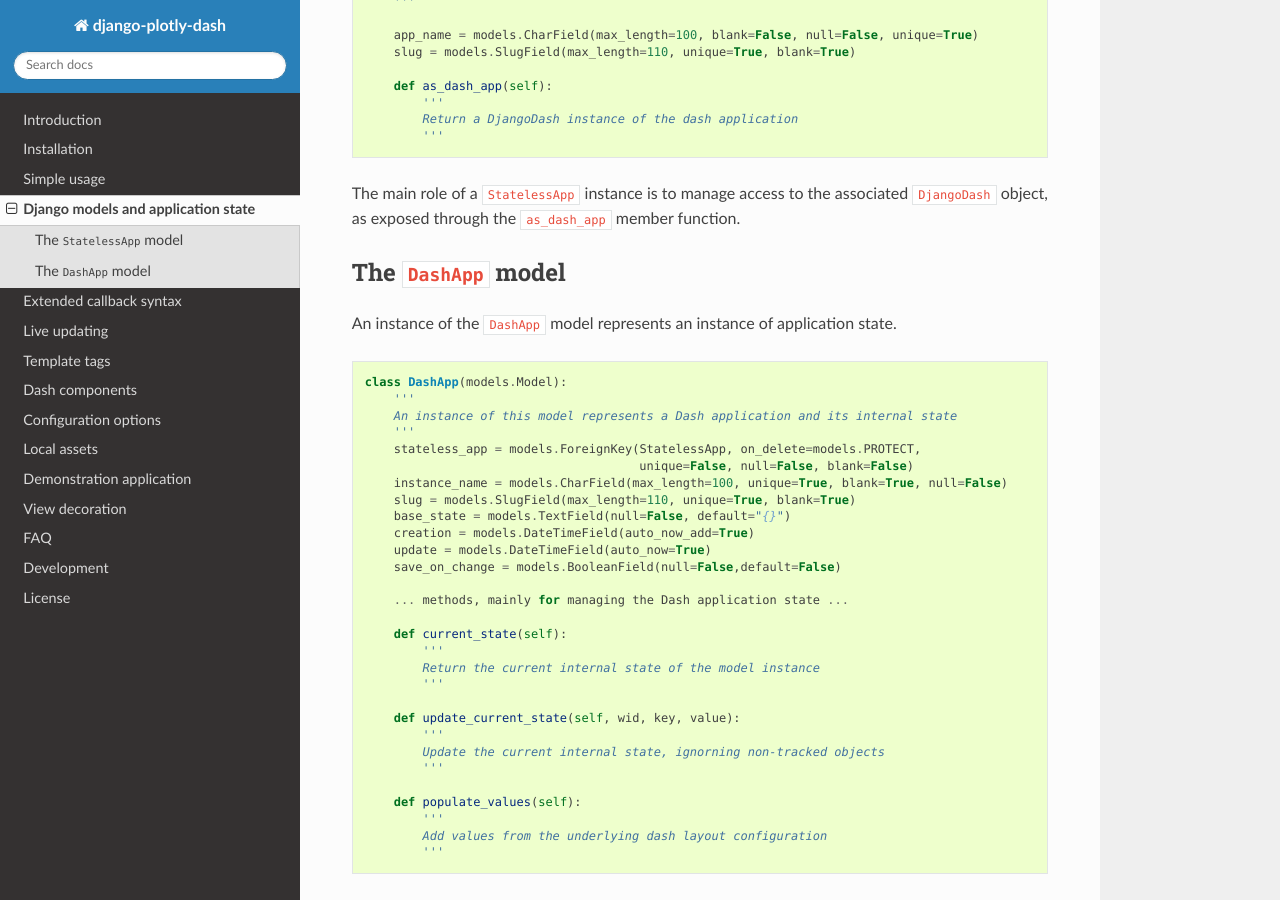
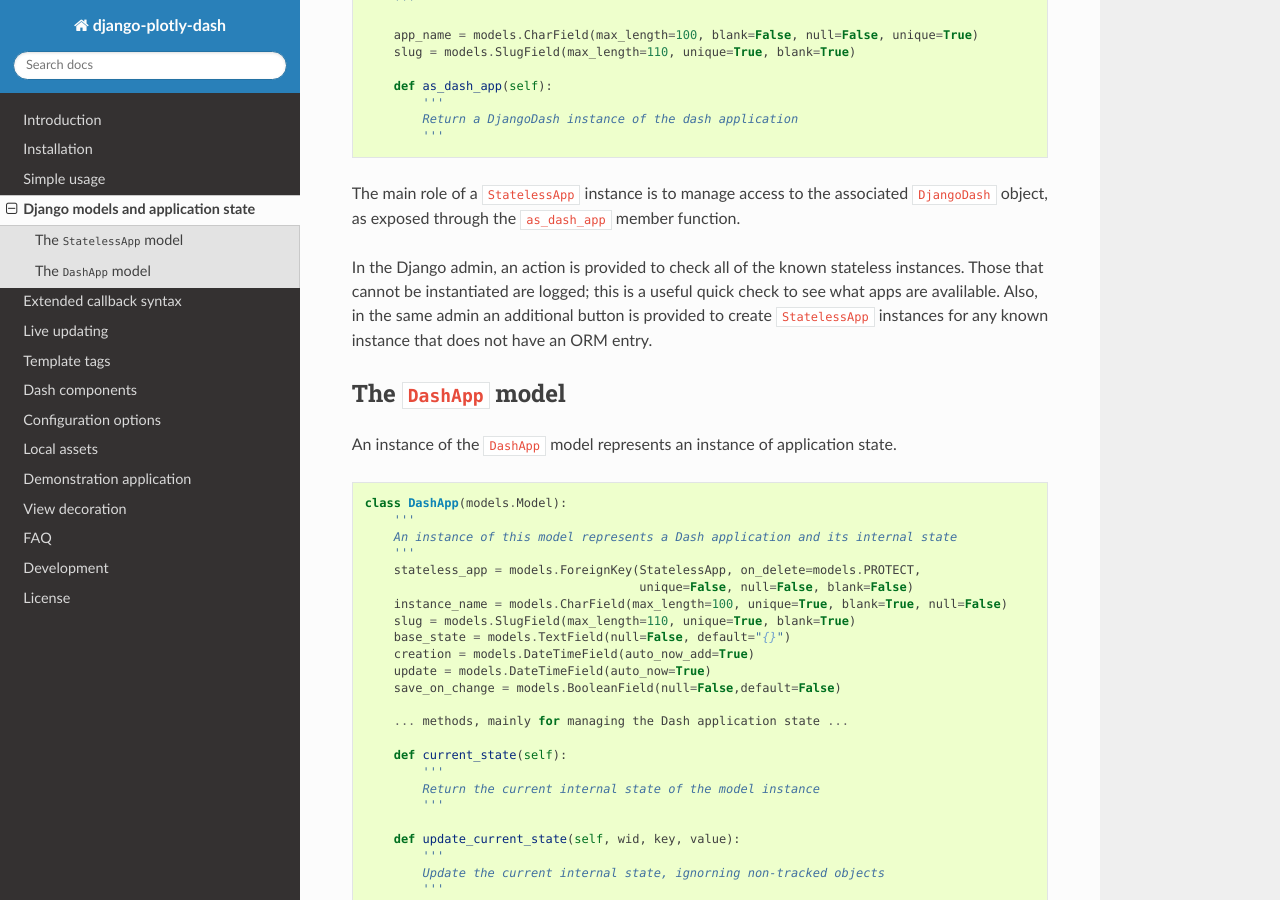
Before and after one commit to GibbsConsulting/django-plotly-dash, a Sphinx documentation site: the page built from docs/models_and_state.rst, in a window 1280 px wide and 900 px high, scrolled down 491 px. Built offline with Sphinx 7.4.7 and the Read the Docs theme 2.0.0, drawn with Linux system fonts in a browser that asks for light colours.

Commit message:
Update model

```diff
--- a/docs/models_and_state.rst
+++ b/docs/models_and_state.rst
@@ -33,6 +33,11 @@ be created if one does not already exist.
 The main role of a ``StatelessApp`` instance is to manage access to the associated ``DjangoDash`` object, as
 exposed through the ``as_dash_app`` member
 function.
+
+In the Django admin, an action is provided to check all of the known stateless instances. Those that cannot be instantiated
+are logged; this is a useful quick check to see what apps are avalilable. Also, in the same admin an additional button
+is provided to create ``StatelessApp`` instances for any known instance that does not have an ORM entry.
+
 
 The ``DashApp`` model
 ---------------------
```
